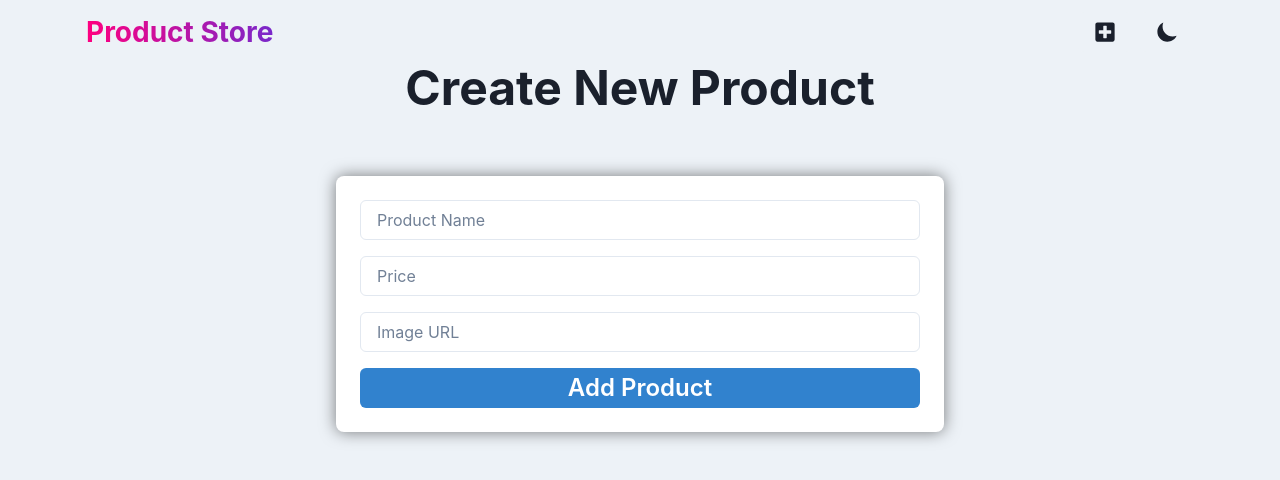
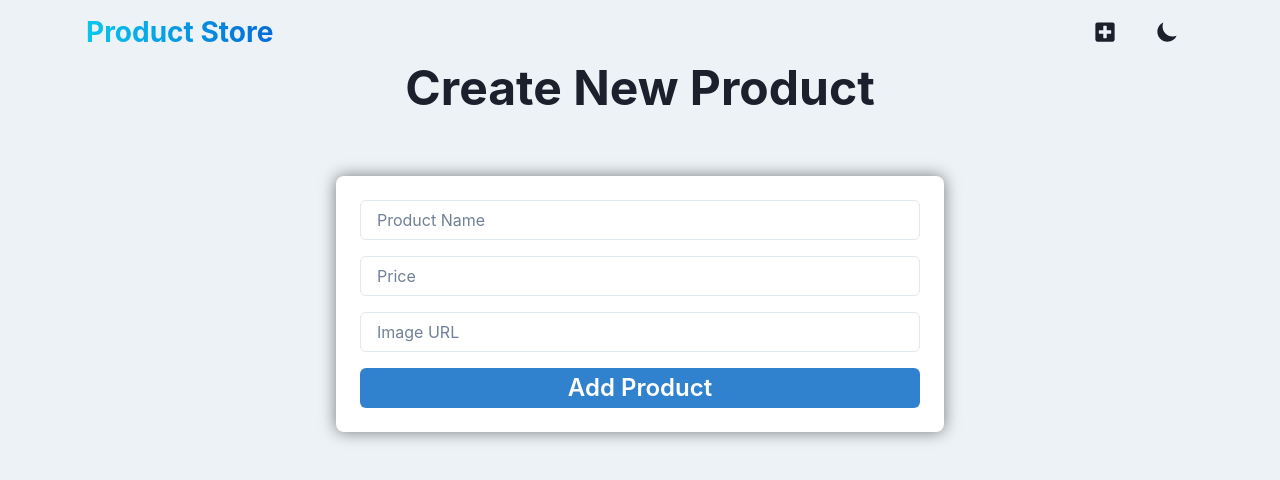
Before and after one commit to HoTa90/Simple-MERN-Products-App, a React (Vite) app in the folder client/: page /create in a window 1280 px wide. Shown: the top 480 px of the page. Built offline with nearby package versions, Linux system fonts and the light colour scheme.

Commit message:
added redirect onCreate

```diff
--- a/client/src/components/NavBar.jsx
+++ b/client/src/components/NavBar.jsx
@@ -26,7 +26,7 @@ export default function NavBar() {
 					sm: "row",
 				}}>
 				<Text
-					bgGradient="linear(to-l, #7928CA, #FF0080)"
+					bgGradient="linear(to-r, #09c7edff, #046bd9ff)"
 					bgClip="text"
 					fontSize={{ base: "22", sm: "28" }}
 					fontWeight="bold"
--- a/client/src/pages/CreatePage.jsx
+++ b/client/src/pages/CreatePage.jsx
@@ -10,6 +10,7 @@ import {
 } from "@chakra-ui/react";
 import { useState } from "react";
 import { useProducts } from "../hooks/products.js";
+import { useNavigate } from "react-router";
 
 export default function CreatePage() {
 	const [newProduct, setNewProduct] = useState({
@@ -17,6 +18,8 @@ export default function CreatePage() {
 		price: "",
 		image: "",
 	});
+
+	const navigate = useNavigate()
 
 	const { createProduct } = useProducts();
 	const toast = useToast();
@@ -48,6 +51,7 @@ export default function CreatePage() {
 		}
 
 		setNewProduct({ name: "", price: "", image: "" });
+		navigate('/');
 	};
 
 	return (
```
